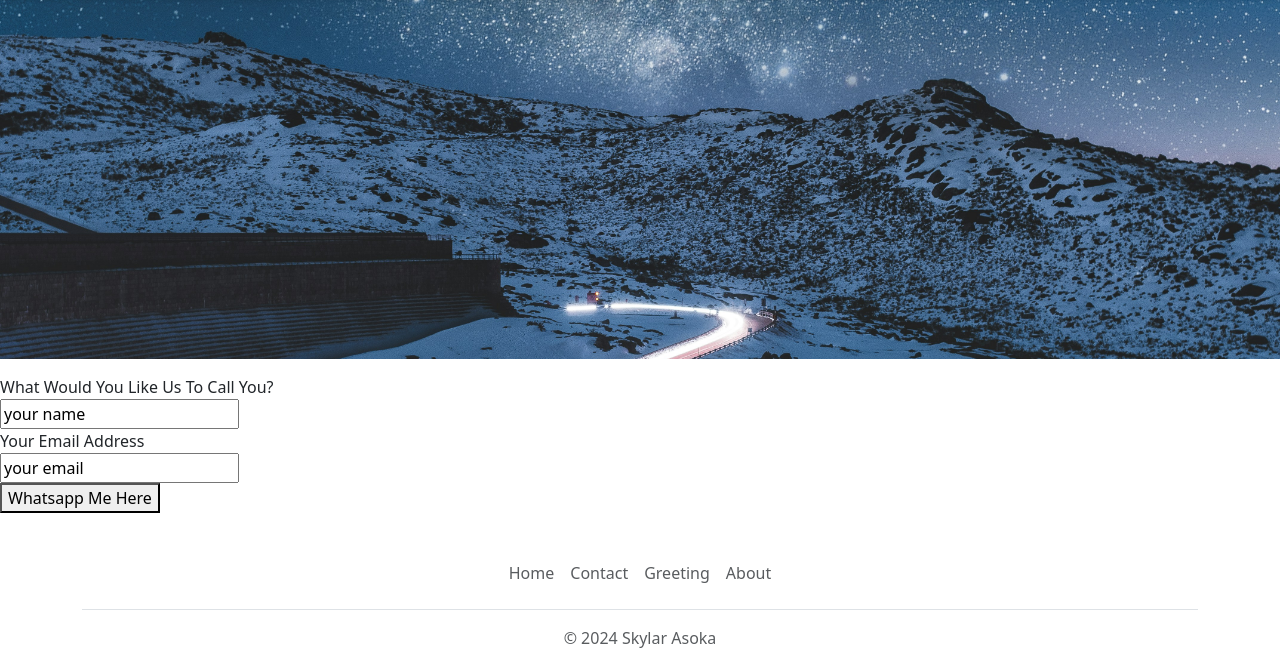
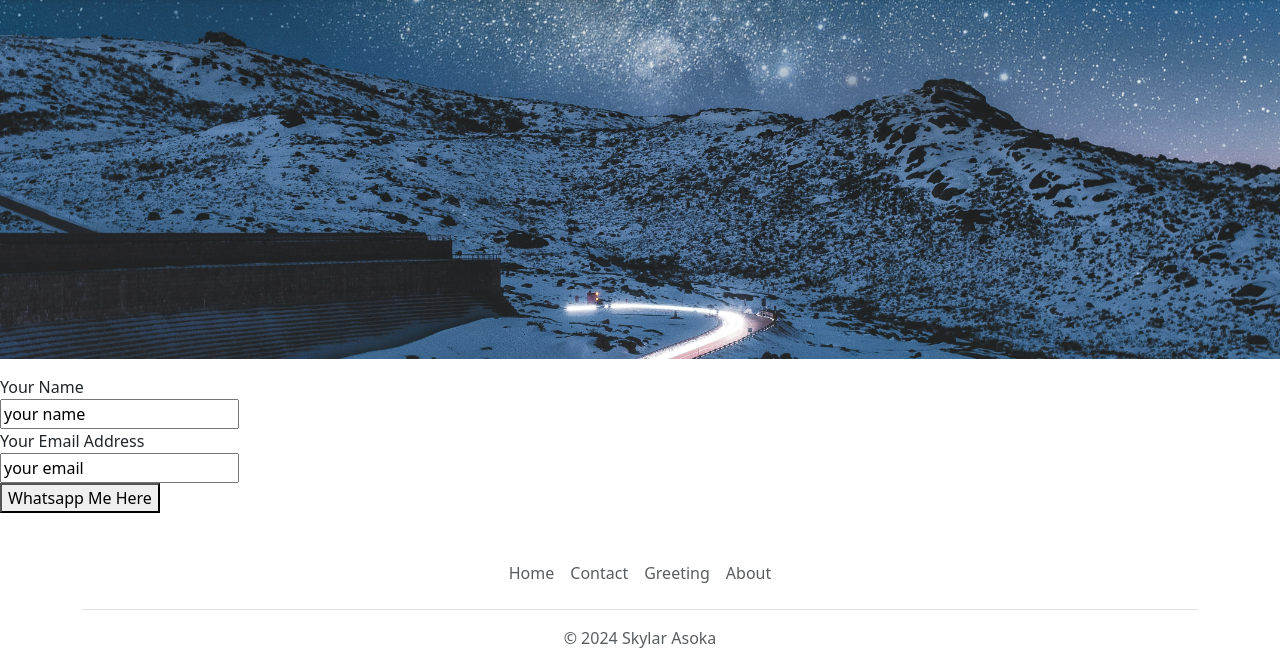
Before and after one commit to skylarasoka/journey, a Flask app: page /contact in a window 1280 px wide. Shown: the part 57-705 px from the top of the page. Run offline with Flask 3, Linux system fonts and the light colour scheme.

Commit message:
edit form

```diff
--- a/templates/contact.html
+++ b/templates/contact.html
@@ -2,7 +2,7 @@
 {% block body %}
 <form>
   <div>
-    <label for="name">What Would You Like Us To Call You?</label><br>
+    <label for="name">Your Name</label><br>
     <input type="text" id="name" name="name" value="your name">
   </div>
 
```
